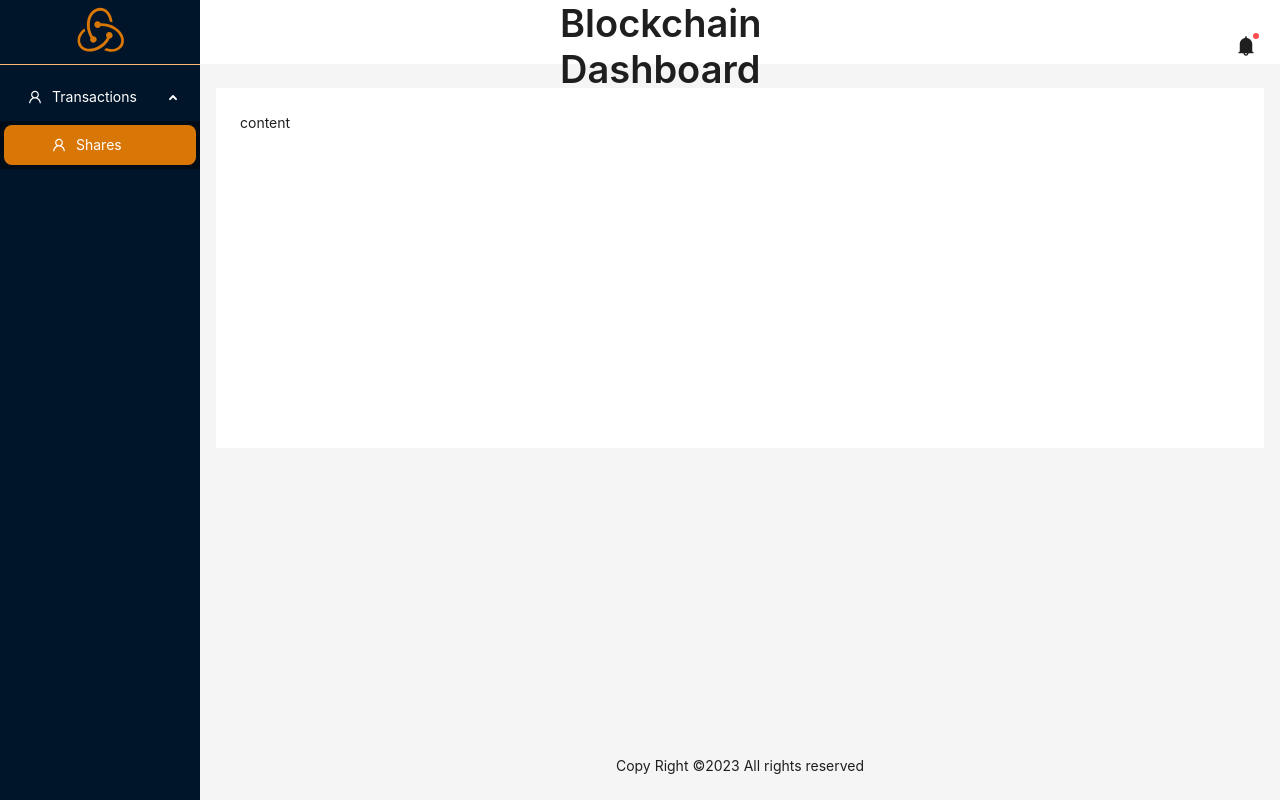
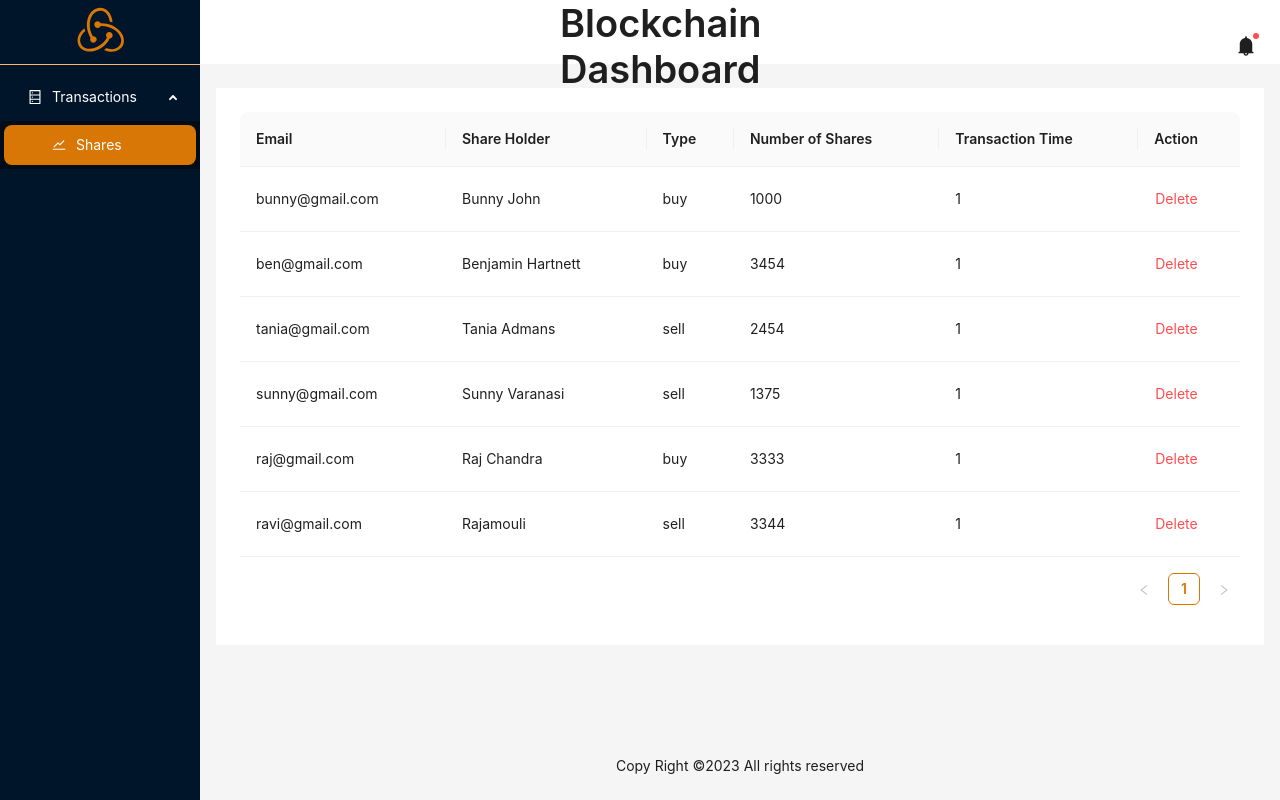
Before and after one commit to vvsrrSunny/blocklchain-transactions-data, a React (Create React App) app: page / in a window 1280 px wide. Built offline with nearby package versions, Linux system fonts and the light colour scheme.

Commit message:
added table and modal for delete transaction

```diff
--- a/src/App.tsx
+++ b/src/App.tsx
@@ -1,11 +1,14 @@
 import React from 'react';
 import './App.css';
 import AppLayout from './components/AppLayout';
+import ShareRelatedTransaction from './features/share-related-transaction/ShareRelatedTransaction';
 
 function App() {
   return (
     <div className="App">
-      <AppLayout></AppLayout>
+      <AppLayout>
+        <ShareRelatedTransaction></ShareRelatedTransaction>
+      </AppLayout>
     </div>
   );
 }
--- a/src/app/store.ts
+++ b/src/app/store.ts
@@ -1,8 +1,9 @@
 import { configureStore, ThunkAction, Action } from '@reduxjs/toolkit';
+import shareRelatedTransactionReducer from '../features/share-related-transaction/shareRelatedTransactionSlice';
 
 export const store = configureStore({
   reducer: {
-    //$$ set the store and add reducer
+    shareRelatedTransaction: shareRelatedTransactionReducer,
   },
 });
 
--- a/src/components/AppLayout.tsx
+++ b/src/components/AppLayout.tsx
@@ -10,7 +10,7 @@ interface Props {
     children?: ReactNode;
 }
 
-const AppLayout: React.FC = (props: Props) => {
+const AppLayout = (props: Props) => {
     const {
         token: { colorBgContainer },
     } = theme.useToken();
@@ -21,7 +21,7 @@ const AppLayout: React.FC = (props: Props) => {
             <Layout>
                 <HeaderContent />
                 <Content style={{ margin: '24px 16px 0' }}>
-                    <div style={{ padding: 24, minHeight: 360, background: colorBgContainer }}>content</div>
+                    <div style={{ padding: 24, minHeight: 360, background: colorBgContainer }}>{props.children}</div>
                 </Content>
                 <Footer style={{ textAlign: 'center' }}>Copy Right ©2023 All rights reserved</Footer>
             </Layout>
--- a/src/components/SiderContent.tsx
+++ b/src/components/SiderContent.tsx
@@ -1,5 +1,5 @@
 import React from "react";
-import { UserOutlined } from '@ant-design/icons';
+import { DatabaseOutlined, StockOutlined} from '@ant-design/icons';
 import { Layout, Menu, Image, Row, Col, Divider, MenuProps } from 'antd';
 import logo from '../logo.svg';
 
@@ -22,8 +22,8 @@ function getItem(
 }
 
 const items: MenuItem[] = [
-    getItem('Transactions', 'transactions', <UserOutlined />, [
-        getItem('Shares', '1', <UserOutlined />),
+    getItem('Transactions', 'transactions', <DatabaseOutlined />, [
+        getItem('Shares', '1', <StockOutlined />),
     ]),
 ];
 const SiderContent = () => {
--- /dev/null
+++ b/src/components/TransactionsTable.tsx
@@ -0,0 +1,89 @@
+import { Button, Modal, Table } from "antd";
+import { ReactNode, useState } from "react";
+import { WarningOutlined } from '@ant-design/icons';
+import { ShareRelatedTransaction, ShareRelatedTransactionState } from "../features/share-related-transaction/shareRelatedTransactionSlice";
+import { ColumnsType } from "antd/es/table";
+
+interface Props {
+    children?: ReactNode;
+    shareRelatedTransactionState: ShareRelatedTransactionState,
+}
+
+const TransactionsTable = (props: Props) => {
+    const [isModalOpen, setIsModalOpen] = useState<boolean>(false);
+
+    const [recordToDelete, setRecordToDelete] = useState<ShareRelatedTransaction | null>();
+
+    const showModal = (): void => {
+        setIsModalOpen(true);
+    };
+    const handleOk = (): void => {
+        setIsModalOpen(false);
+        setRecordToDelete(null);
+    };
+
+    const handleCancel = (): void => {
+        setIsModalOpen(false);
+        setRecordToDelete(null);
+    };
+
+    const handleClick = (record: ShareRelatedTransaction) => {
+        console.log(record);
+        setRecordToDelete(record);
+        showModal();
+    };
+
+    const columns: ColumnsType<ShareRelatedTransaction> = [
+        {
+            title: 'Email',
+            dataIndex: 'emailAddress',
+            key: 'emailAddress',
+        },
+        {
+            title: 'Share Holder',
+            dataIndex: 'shareHolderName',
+            key: 'shareHolderName',
+        },
+        {
+            title: 'Type',
+            dataIndex: 'Type',
+            key: 'Type',
+        },
+        {
+            title: 'Number of Shares',
+            dataIndex: 'sharesCount',
+            key: 'sharesCount',
+        },
+        {
+            title: 'Transaction Time',
+            dataIndex: 'transactionTime',
+            key: 'transactionTime',
+        },
+        {
+            title: 'Action',
+            key: 'action',
+            render: (_, record) => (
+                <Button onClick={() => handleClick(record)} className="p-0" type="link" danger>Delete</Button>
+            ),
+        },
+    ];
+
+    return (
+        <>
+            <Table className='overflow-x-auto' dataSource={props.shareRelatedTransactionState.results} columns={columns} />
+            <Modal title={<div className="flex-row"><WarningOutlined className="text-red-600"/> Are you sure?</div>} open={isModalOpen} onOk={handleOk} onCancel={handleCancel} footer={[
+                <Button key="back" danger onClick={handleCancel}>
+                    Cancel
+                </Button>,
+                <Button key="submit" type="primary" danger onClick={handleOk}>
+                    Ok
+                </Button>
+            ]}>
+                <hr className="pb-2" />
+                <p>Are you sure to delete this transaction</p>
+            </Modal>
+        </>
+    );
+}
+
+export default TransactionsTable;
--- /dev/null
+++ b/src/features/share-related-transaction/ShareRelatedTransaction.tsx
@@ -0,0 +1,13 @@
+import { useAppSelector } from '../../app/hooks';
+import { ShareRelatedTransactionState, selectShareRelatedTransactionState } from './shareRelatedTransactionSlice';
+import TransactionsTable from '../../components/TransactionsTable';
+
+const ShareRelatedTransaction = () => {
+    const shareRelatedTransactionState: ShareRelatedTransactionState = useAppSelector(selectShareRelatedTransactionState);
+
+    return (
+        <TransactionsTable shareRelatedTransactionState={shareRelatedTransactionState} />
+    );
+}
+
+export default ShareRelatedTransaction;
--- a/src/features/share-related-transaction/shareRelatedTransactionSlice.ts
+++ b/src/features/share-related-transaction/shareRelatedTransactionSlice.ts
@@ -4,6 +4,7 @@ import { RootState } from '../../app/store';
 export type transactionType = "buy" | "sell";
 
 export interface ShareRelatedTransaction {
+    key?: number
     id: number,
     emailAddress: string,
     shareHolderName: string,
@@ -17,6 +18,7 @@ export type ShareRelatedTransactionState = { results: Array<ShareRelatedTransact
 const initialState: ShareRelatedTransactionState = {
     results: [
         {
+            key: 1,
             id: 1,
             emailAddress: "bunny@gmail.com",
             shareHolderName: "Bunny John",
@@ -25,6 +27,7 @@ const initialState: ShareRelatedTransactionState = {
             transactionTime: 1,
         },
         {
+            key: 2,
             id: 2,
             emailAddress: "ben@gmail.com",
             shareHolderName: "Benjamin Hartnett",
@@ -33,6 +36,7 @@ const initialState: ShareRelatedTransactionState = {
             transactionTime: 1,
         },
         {
+            key: 3,
             id: 3,
             emailAddress: "tania@gmail.com",
             shareHolderName: "Tania Admans",
@@ -41,6 +45,7 @@ const initialState: ShareRelatedTransactionState = {
             transactionTime: 1,
         },
         {
+            key: 4,
             id: 4,
             emailAddress: "sunny@gmail.com",
             shareHolderName: "Sunny Varanasi",
@@ -49,6 +54,7 @@ const initialState: ShareRelatedTransactionState = {
             transactionTime: 1,
         },
         {
+            key: 5,
             id: 5,
             emailAddress: "raj@gmail.com",
             shareHolderName: "Raj Chandra",
@@ -57,6 +63,7 @@ const initialState: ShareRelatedTransactionState = {
             transactionTime: 1,
         },
         {
+            key: 6,
             id: 6,
             emailAddress: "ravi@gmail.com",
             shareHolderName: "Rajamouli",
```
